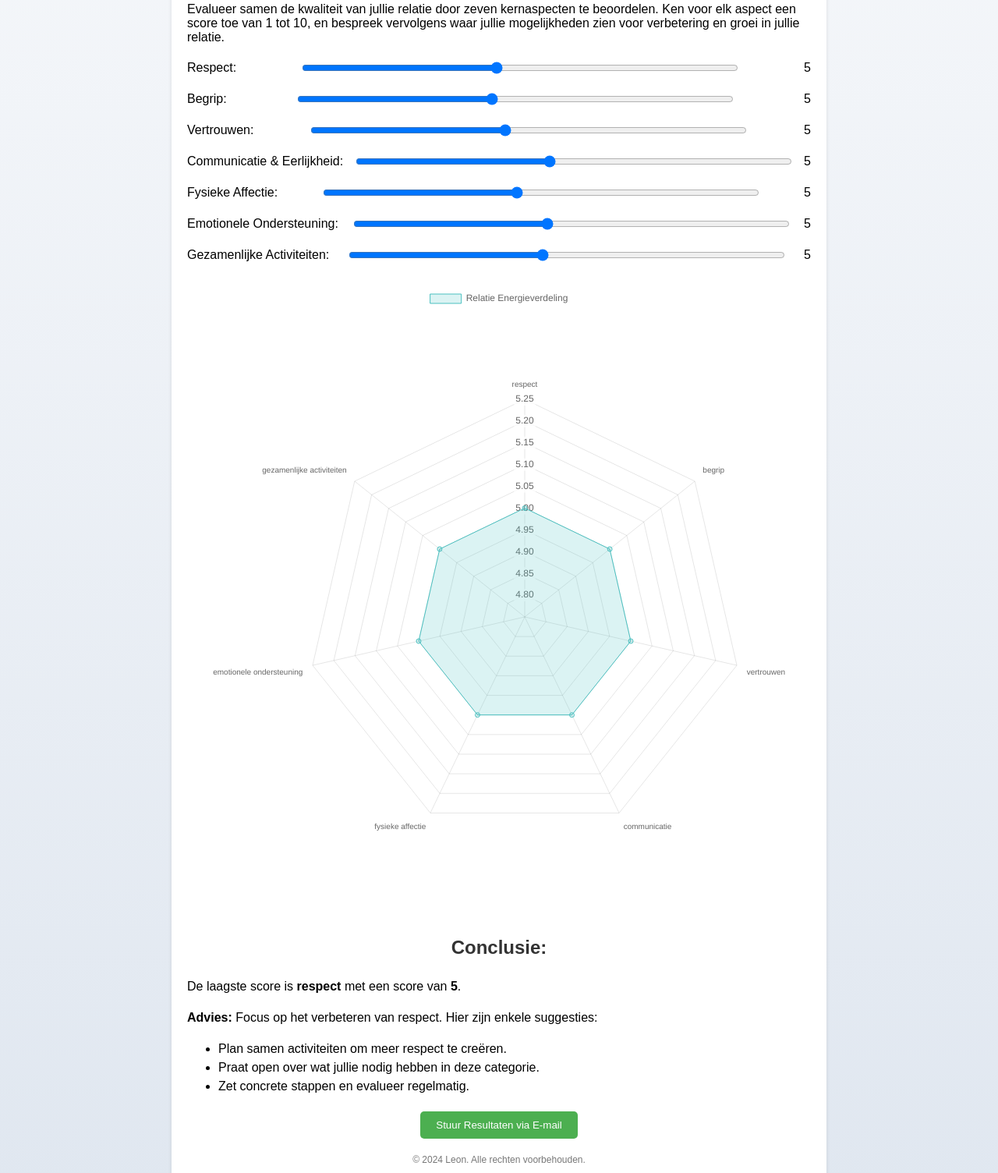
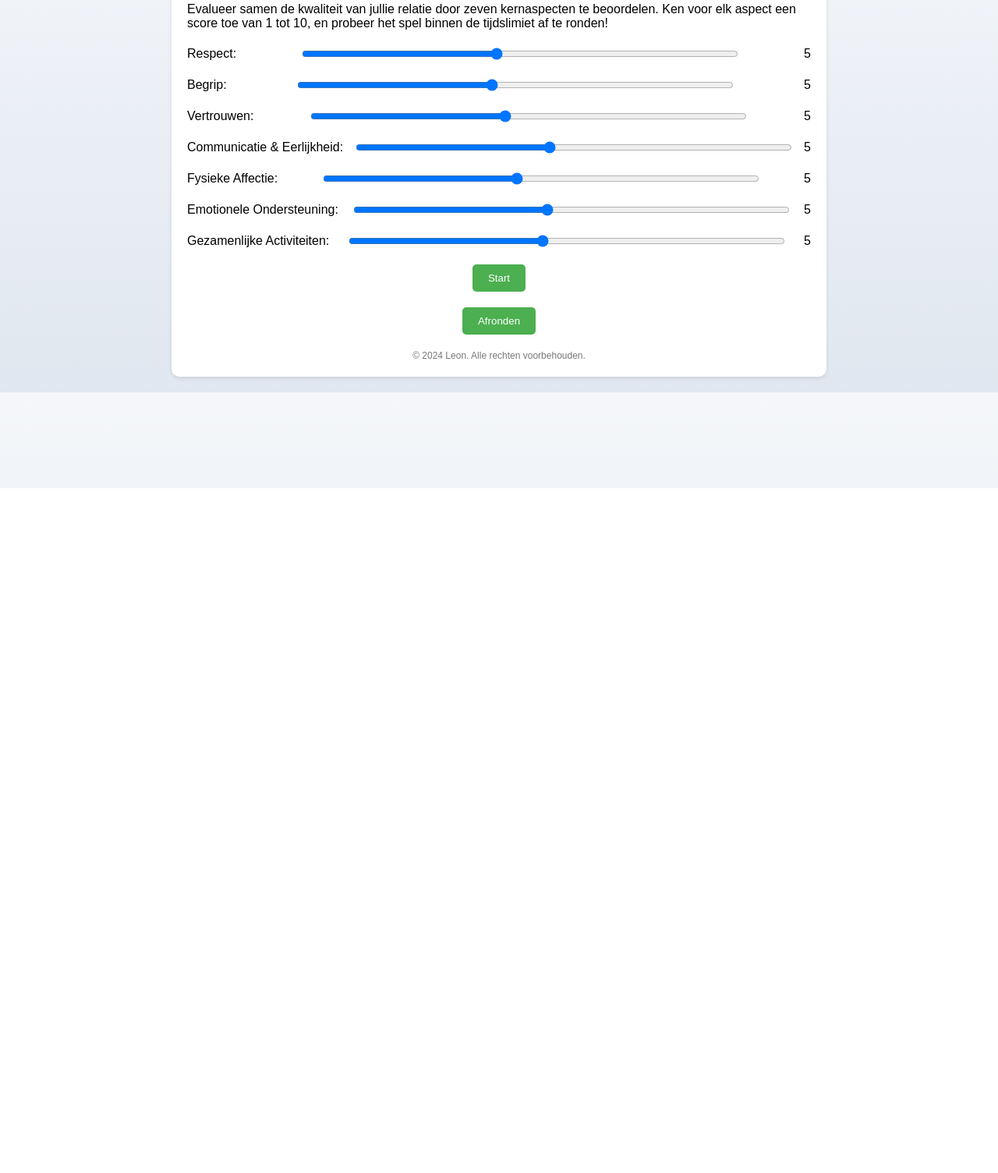
Before and after one commit to Leon-Aps/energie-audit-relatie-spel, a plain HTML site: page index.html in a window 1280 px wide. Shown: the part 174-1678 px from the top of the page at 78% size. After the commit the page ends 800 px from the top, so only its background shows below. Drawn offline with nearby package versions, Linux system fonts and the light colour scheme.

Commit message:
Add files via upload

```diff
--- a/index.html
+++ b/index.html
@@ -32,9 +32,6 @@
         .slider {
             width: 70%;
         }
-        .graph {
-            margin-top: 30px;
-        }
         .button {
             display: block;
             margin: 20px auto;
@@ -63,9 +60,16 @@
             margin-top: 30px;
             font-size: 16px;
             line-height: 1.5;
+            display: none;
+        }
+        .timer {
+            text-align: center;
+            font-size: 18px;
+            font-weight: bold;
+            margin-top: 20px;
+            display: none;
         }
     </style>
-    <script src="https://cdn.jsdelivr.net/npm/chart.js"></script>
 </head>
 <body>
     <div class="container">
@@ -74,9 +78,9 @@
             <input type="text" id="name1" placeholder="Naam Partner 1">
             <input type="text" id="name2" placeholder="Naam Partner 2">
         </div>
-        <p id="welcome-message" style="text-align: center; font-weight: bold; color: #555;"></p>
+        <p>Evalueer samen de kwaliteit van jullie relatie door zeven kernaspecten te beoordelen. Ken voor elk aspect een score toe van 1 tot 10, en probeer het spel binnen de tijdslimiet af te ronden!</p>
 
-        <p>Evalueer samen de kwaliteit van jullie relatie door zeven kernaspecten te beoordelen. Ken voor elk aspect een score toe van 1 tot 10, en bespreek vervolgens waar jullie mogelijkheden zien voor verbetering en groei in jullie relatie.</p>
+        <div id="timer" class="timer">Tijd over: 90 seconden</div>
 
         <div id="categories">
             <div class="slider-container">
@@ -84,37 +88,31 @@
                 <input type="range" id="respect" class="slider" min="1" max="10" value="5">
                 <span id="respect-value">5</span>
             </div>
-
             <div class="slider-container">
                 <label for="begrip">Begrip:</label>
                 <input type="range" id="begrip" class="slider" min="1" max="10" value="5">
                 <span id="begrip-value">5</span>
             </div>
-
             <div class="slider-container">
                 <label for="vertrouwen">Vertrouwen:</label>
                 <input type="range" id="vertrouwen" class="slider" min="1" max="10" value="5">
                 <span id="vertrouwen-value">5</span>
             </div>
-
             <div class="slider-container">
                 <label for="communicatie">Communicatie & Eerlijkheid:</label>
                 <input type="range" id="communicatie" class="slider" min="1" max="10" value="5">
                 <span id="communicatie-value">5</span>
             </div>
-
             <div class="slider-container">
                 <label for="fysieke-affectie">Fysieke Affectie:</label>
                 <input type="range" id="fysieke-affectie" class="slider" min="1" max="10" value="5">
                 <span id="fysieke-affectie-value">5</span>
             </div>
-
             <div class="slider-container">
                 <label for="emotionele-ondersteuning">Emotionele Ondersteuning:</label>
                 <input type="range" id="emotionele-ondersteuning" class="slider" min="1" max="10" value="5">
                 <span id="emotionele-ondersteuning-value">5</span>
             </div>
-
             <div class="slider-container">
                 <label for="gezamenlijke-activiteiten">Gezamenlijke Activiteiten:</label>
                 <input type="range" id="gezamenlijke-activiteiten" class="slider" min="1" max="10" value="5">
@@ -122,11 +120,10 @@
             </div>
         </div>
 
-        <canvas id="radarChart" width="400" height="400" style="margin-top: 30px;"></canvas>
+        <button class="button" onclick="startGame()">Start</button>
+        <button class="button" onclick="endGame()">Afronden</button>
 
         <div class="conclusion" id="conclusion"></div>
-
-        <button class="button" onclick="sendEmail()">Stuur Resultaten via E-mail</button>
 
         <footer style="text-align: center; margin-top: 20px; font-size: 12px; color: #777;">
             &copy; 2024 Leon. Alle rechten voorbehouden.
@@ -134,98 +131,57 @@
     </div>
 
     <script>
+        const timerKey = 'remainingTime';
+        let timeLeft = localStorage.getItem(timerKey) ? parseInt(localStorage.getItem(timerKey)) : 90;
+        let timer;
+        const timerElement = document.getElementById('timer');
         const sliders = document.querySelectorAll('.slider');
-        const radarChart = document.getElementById('radarChart').getContext('2d');
-        let chart;
+
+        function startGame() {
+            timerElement.style.display = 'block';
+            timerElement.textContent = `Tijd over: ${timeLeft} seconden`;
+
+            timer = setInterval(() => {
+                if (timeLeft > 0) {
+                    timeLeft -= 1;
+                    localStorage.setItem(timerKey, timeLeft);
+                    timerElement.textContent = `Tijd over: ${timeLeft} seconden`;
+                } else {
+                    clearInterval(timer);
+                    sliders.forEach(slider => slider.disabled = true);
+                    endGame();
+                }
+            }, 1000);
+        }
 
         sliders.forEach(slider => {
             slider.addEventListener('input', function () {
-                document.getElementById(`${this.id}-value`).textContent = this.value;
-                updateChart();
-                generateConclusion();
+                if (timeLeft > 0) {
+                    document.getElementById(`${this.id}-value`).textContent = this.value;
+                }
             });
         });
 
-        function updateChart() {
-            const labels = Array.from(sliders).map(slider => slider.id.replace(/-/g, ' '));
-            const data = Array.from(sliders).map(slider => parseInt(slider.value));
-
-            if (chart) {
-                chart.data.datasets[0].data = data;
-                chart.update();
-            } else {
-                chart = new Chart(radarChart, {
-                    type: 'radar',
-                    data: {
-                        labels: labels,
-                        datasets: [{
-                            label: 'Relatie Energieverdeling',
-                            data: data,
-                            backgroundColor: 'rgba(75, 192, 192, 0.2)',
-                            borderColor: 'rgba(75, 192, 192, 1)',
-                            borderWidth: 1
-                        }]
-                    },
-                    options: {
-                        scale: {
-                            ticks: {
-                                beginAtZero: true,
-                                max: 10
-                            }
-                        }
-                    }
-                });
-            }
-        }
-
-        function generateConclusion() {
-            const scores = Array.from(sliders).map(slider => ({
-                category: slider.id.replace(/-/g, ' '),
-                value: parseInt(slider.value)
-            }));
-
-            const lowest = scores.reduce((min, curr) => curr.value < min.value ? curr : min);
-
-            const conclusionDiv = document.getElementById('conclusion');
-            conclusionDiv.innerHTML = `
-                <h2>Conclusie:</h2>
-                <p>De laagste score is <strong>${lowest.category}</strong> met een score van <strong>${lowest.value}</strong>.</p>
-                <p><strong>Advies:</strong> Focus op het verbeteren van ${lowest.category.toLowerCase()}. Hier zijn enkele suggesties:</p>
-                <ul>
-                    <li>Plan samen activiteiten om meer ${lowest.category.toLowerCase()} te creëren.</li>
-                    <li>Praat open over wat jullie nodig hebben in deze categorie.</li>
-                    <li>Zet concrete stappen en evalueer regelmatig.</li>
-                </ul>
-            `;
-        }
-
-        document.getElementById('name1').addEventListener('input', updateWelcomeMessage);
-        document.getElementById('name2').addEventListener('input', updateWelcomeMessage);
-
-        function updateWelcomeMessage() {
-            const name1 = document.getElementById('name1').value;
-            const name2 = document.getElementById('name2').value;
-
-            const message = name1 && name2
-                ? `Welkom, ${name1} en ${name2}!`
-                : 'Vul beide namen in om een persoonlijke ervaring te krijgen.';
-
-            document.getElementById('welcome-message').textContent = message;
-        }
-
-        function sendEmail() {
+        function endGame() {
+            clearInterval(timer);
+            localStorage.removeItem(timerKey);
             const scores = Array.from(sliders).map(slider => ({
                 category: slider.id.replace(/-/g, ' '),
                 value: slider.value
             }));
 
-            const emailBody = scores.map(score => `${score.category}: ${score.value}`).join('%0A');
-
-            window.location.href = `mailto:?subject=Energie-investering Audit Resultaten&body=Hier zijn onze resultaten:%0A%0A${emailBody}`;
+            const conclusionDiv = document.getElementById('conclusion');
+            conclusionDiv.style.display = 'block';
+            conclusionDiv.innerHTML = '<h2>Resultaten</h2>' + scores.map(score => `<p>${score.category}: ${score.value}</p>`).join('');
         }
 
-        updateChart();
-        generateConclusion();
+        window.addEventListener('beforeunload', () => {
+            if (timeLeft > 0) {
+                localStorage.setItem(timerKey, timeLeft);
+            } else {
+                localStorage.removeItem(timerKey);
+            }
+        });
     </script>
 </body>
 </html>
```
